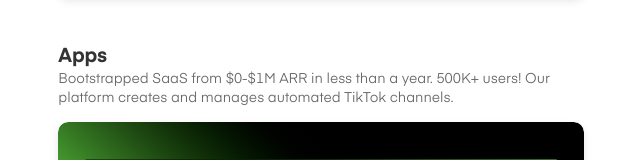
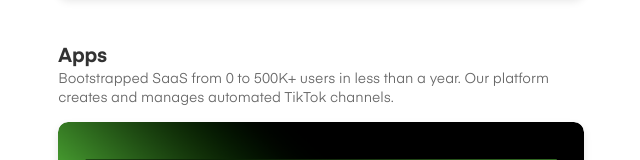
Before and after one commit to realsteinberg/personal-website, a plain HTML site: page index.html in a window 1280 px wide. Shown: the part 833-993 px from the top of the page, without its empty margins (319-959 px from the left). Drawn offline with Linux system fonts and the light colour scheme.

Commit message:
Update index.html

```diff
--- a/index.html
+++ b/index.html
@@ -49,7 +49,7 @@
         </div>
         <div class="section">
             <h2>Apps</h2>
-            <h3>Bootstrapped SaaS from $0-$1M ARR in less than a year. 500K+ users! Our platform creates and manages automated TikTok channels.
+            <h3>Bootstrapped SaaS from 0 to 500K+ users in less than a year. Our platform creates and manages automated TikTok channels.
             </h3>
             <div class="card">
                 <a href="https://faceless.video?utm_source=alexandersteinberg.com&utm_medium=social" target="_blank" class="card-link">
```
